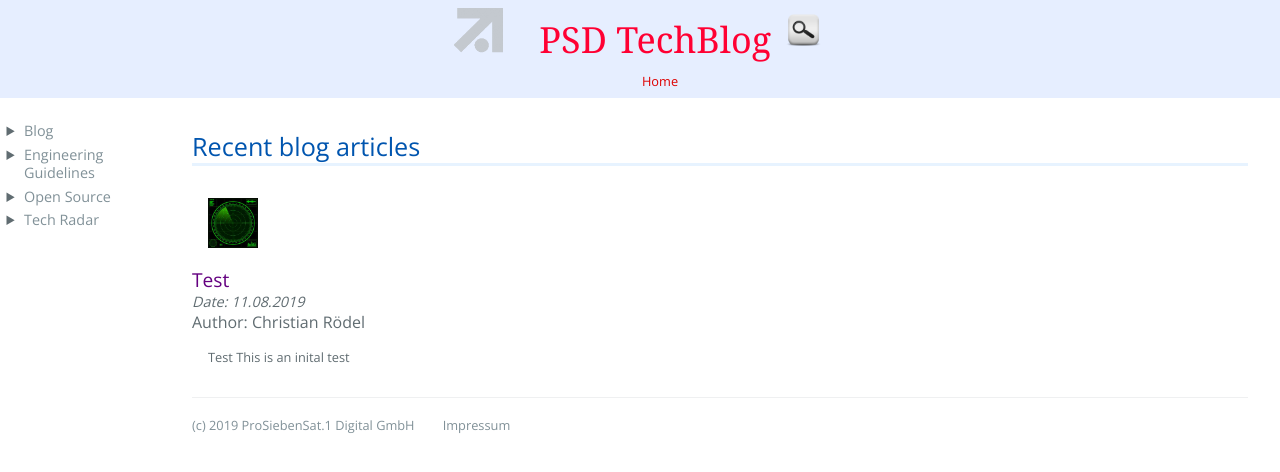
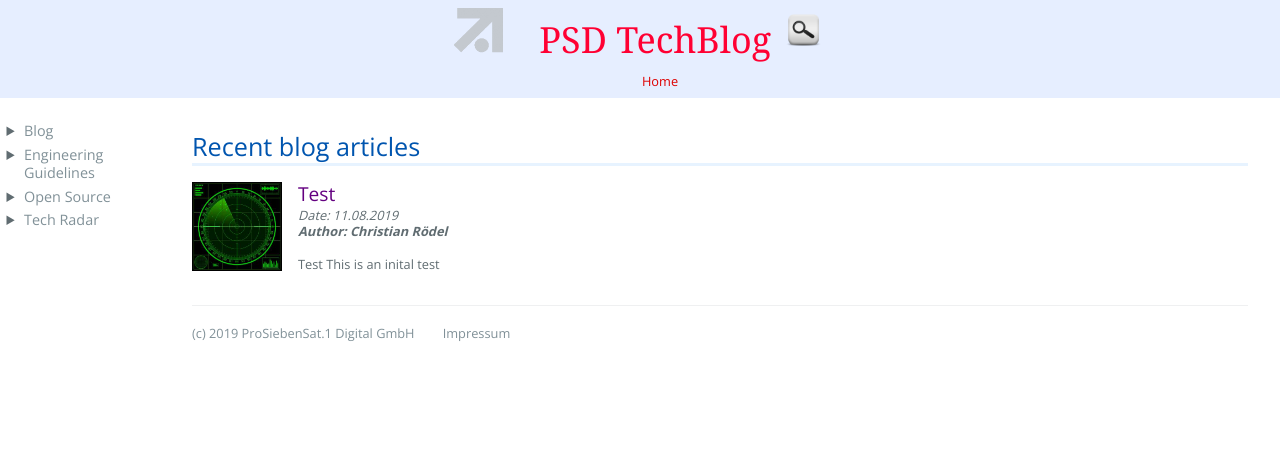
Before and after one commit to croedel/PSD-blog, a Jekyll site: the page built from blog.md, in a window 1280 px wide. Shown: the top 472 px of the page. Built offline with Jekyll 4.4.1, drawn with Linux system fonts in a browser that asks for light colours; our own code applies the rules of GitHub Pages for plain Markdown files.

Commit message:
Update style.scss

```diff
--- a/assets/css/style.scss
+++ b/assets/css/style.scss
@@ -369,7 +369,7 @@ a:hover { text-decoration: underline; }
 
 .post {}
 .post .title { font-size: 1.2rem; margin: 0rem; }
-.post .date { font-style: italic;  margin: 0rem; }
-.post .author { font-size: 1rem; margin: 0rem; }
-.post .image { width: 50px; margin: 1rem; }
+.post .date { font-size: 0.8rem; font-style: italic; margin: 0rem; }
+.post .author { font-size: 0.8rem; font-style: italic; font-weight:bold; margin: 0rem; }
+.post .image { width: 90px; margin-right: 1rem; float: left}
 .post .excerpt { font-size: 0.8rem; margin: 1rem;}
```
